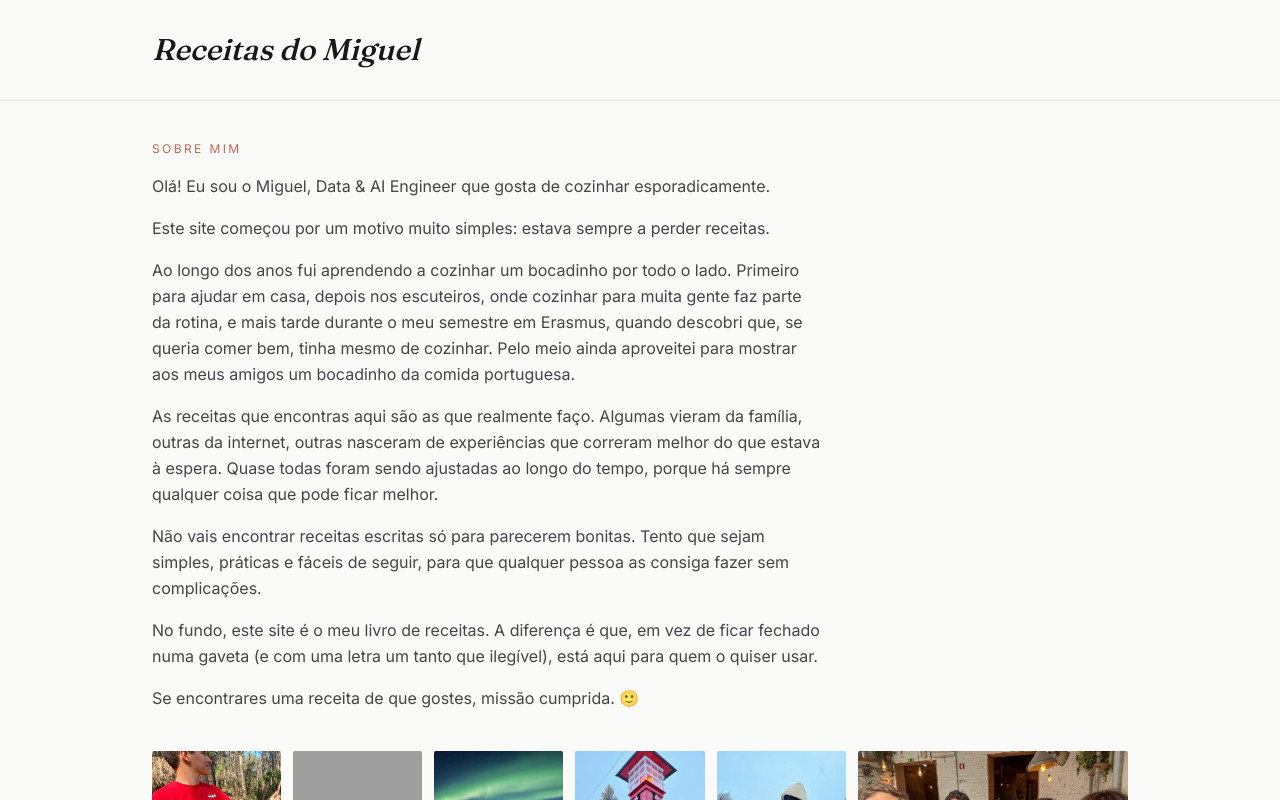
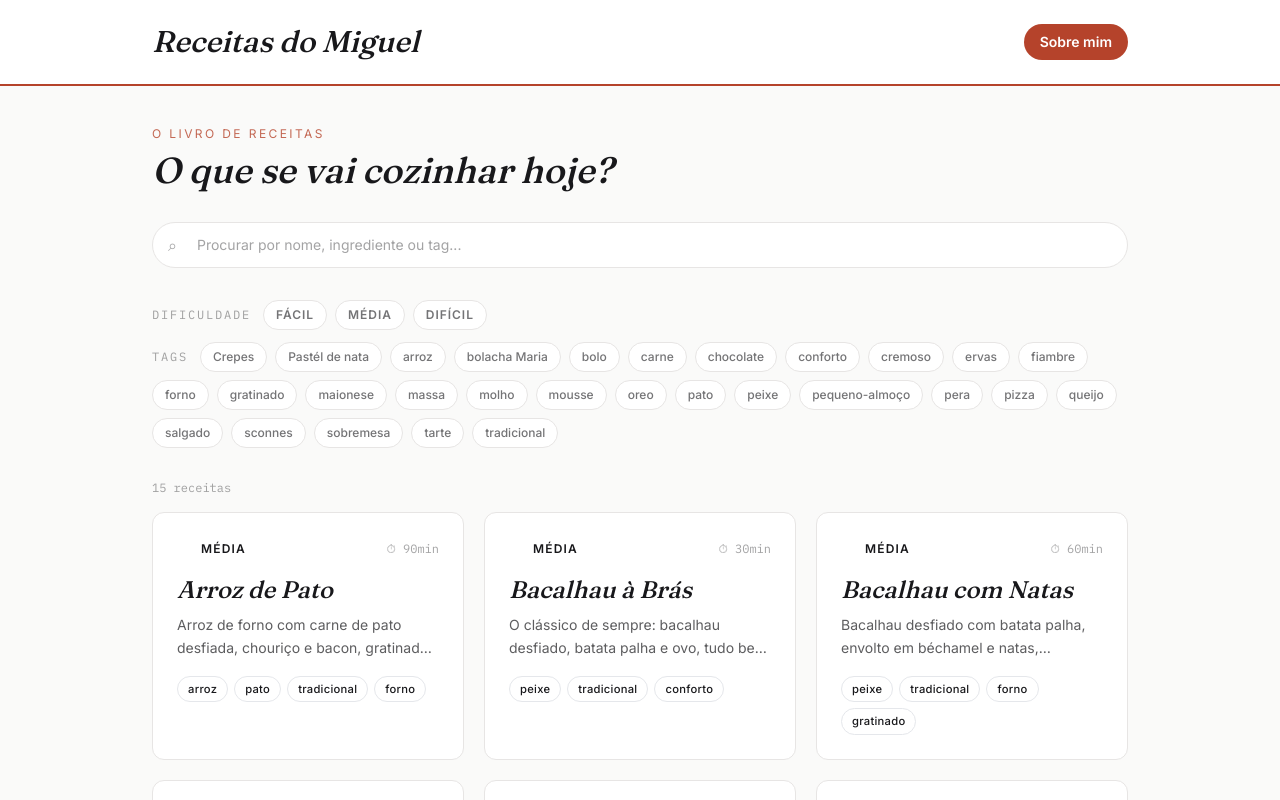
Before and after one commit to MiguelAlves27/Receitas, a Next.js app: page / in a window 1280 px wide. Shown: the top 800 px of the page. Built offline with nearby package versions, Linux system fonts and the light colour scheme; grey boxes are pictures that could not be loaded.

Commit message:
Fix: layout and filters

```diff
--- a/app/layout.js
+++ b/app/layout.js
@@ -1,4 +1,5 @@
 import { Fraunces, Inter, IBM_Plex_Mono } from 'next/font/google';
+import Link from 'next/link';
 import './globals.css';
 
 const fraunces = Fraunces({
@@ -29,13 +30,19 @@ export default function RootLayout({ children }) {
   return (
     <html lang="pt-PT" className={`${fraunces.variable} ${inter.variable} ${plexMono.variable}`}>
       <body className="font-body text-ink min-h-screen bg-paper">
-        <header className="border-b border-line">
-          <div className="max-w-5xl mx-auto px-6 py-8 flex items-center justify-between">
-            <a href="/" className="group">
+        <header className="border-b-2 border-accent bg-white">
+          <div className="max-w-5xl mx-auto px-6 py-6 flex items-center justify-between">
+            <Link href="/" className="group">
               <h1 className="font-display italic text-2xl md:text-3xl text-ink group-hover:text-accent transition-colors">
                 Receitas do Miguel
               </h1>
-            </a>
+            </Link>
+            <Link
+              href="/sobre"
+              className="text-sm font-semibold text-white bg-accent hover:bg-accentDark rounded-full px-4 py-2 transition-colors"
+            >
+              Sobre mim
+            </Link>
           </div>
         </header>
         <main className="max-w-5xl mx-auto px-6 py-10">{children}</main>
--- a/app/page.js
+++ b/app/page.js
@@ -1,13 +1,18 @@
-import About from '../components/About';
-import RecipeCard from '../components/RecipeCard';
-import { getAllRecipes } from '../lib/recipes';
+import RecipesExplorer from '../components/RecipesExplorer';
+import { getAllRecipes, getAllTags } from '../lib/recipes';
 
 export default function HomePage() {
   const recipes = getAllRecipes();
+  const allTags = getAllTags();
 
   return (
     <div>
-      <About />
+      <div className="mb-8">
+        <p className="text-xs tracking-[0.2em] uppercase text-accent/80 mb-2">o livro de receitas</p>
+        <h1 className="font-display italic text-3xl md:text-4xl text-ink">
+          O que se vai cozinhar hoje?
+        </h1>
+      </div>
 
       {recipes.length === 0 ? (
         <p className="text-ink/50 italic">
@@ -15,11 +20,7 @@ export default function HomePage() {
           <code className="font-mono">data/receitas</code> para começares.
         </p>
       ) : (
-        <div className="grid grid-cols-1 sm:grid-cols-2 lg:grid-cols-3 gap-5">
-          {recipes.map((recipe) => (
-            <RecipeCard key={recipe.slug} recipe={recipe} />
-          ))}
-        </div>
+        <RecipesExplorer recipes={recipes} allTags={allTags} />
       )}
     </div>
   );
--- /dev/null
+++ b/app/sobre/page.js
@@ -0,0 +1,9 @@
+import About from '../../components/About';
+
+export const metadata = {
+  title: 'Sobre mim — Receitas do Miguel',
+};
+
+export default function SobrePage() {
+  return <About />;
+}
--- a/components/About.js
+++ b/components/About.js
@@ -51,7 +51,7 @@ const photos = [
 
 export default function About() {
   return (
-    <section className="mb-14 pb-14 border-b border-line">
+    <section>
       <p className="text-xs tracking-[0.2em] uppercase text-accent/80 mb-4">sobre mim</p>
 
       <div className="max-w-2xl text-ink/80 leading-relaxed space-y-4 mb-10">
--- /dev/null
+++ b/components/DifficultyBadge.js
@@ -0,0 +1,14 @@
+import { difficultyColor } from '../lib/colors';
+
+export default function DifficultyBadge({ difficulty }) {
+  const label = difficulty || 'fácil';
+  const color = difficultyColor(label);
+  return (
+    <span
+      className={`inline-flex items-center gap-1.5 text-xs font-semibold uppercase tracking-[0.1em] rounded-full px-3 py-1 ${color.bg} ${color.text}`}
+    >
+      <span className={`h-1.5 w-1.5 rounded-full ${color.dot}`} />
+      {label}
+    </span>
+  );
+}
--- a/components/RecipeCard.js
+++ b/components/RecipeCard.js
@@ -1,22 +1,31 @@
 import Link from 'next/link';
 import Tag from './Tag';
+import DifficultyBadge from './DifficultyBadge';
+import { difficultyColor } from '../lib/colors';
 
 export default function RecipeCard({ recipe }) {
+  const accentDot = difficultyColor(recipe.difficulty || 'fácil').dot;
+
   return (
     <Link
       href={`/receitas/${recipe.slug}`}
-      className="group block bg-white border border-line rounded-sm p-5 relative hover:border-accent/40 hover:shadow-sm transition-all duration-150"
+      className="group block bg-white border border-line rounded-xl p-6 relative overflow-hidden hover:border-transparent hover:-translate-y-0.5 hover:shadow-lg transition-all duration-200"
     >
-      <span className="absolute top-3 right-3 font-mono text-[0.65rem] text-ink/40">
-        {String(recipe.prepTime).padStart(2, '0')}min
-      </span>
-      <p className="text-xs uppercase tracking-[0.15em] text-accent mb-1">
-        {recipe.difficulty || 'fácil'}
-      </p>
-      <h2 className="font-display text-xl text-ink group-hover:text-accent transition-colors mb-2 pr-14">
+      <span className={`absolute top-0 left-0 h-1.5 w-full ${accentDot}`} />
+
+      <div className="flex items-start justify-between gap-3 mb-3">
+        <DifficultyBadge difficulty={recipe.difficulty} />
+        <span className="font-mono text-xs text-ink/40 whitespace-nowrap pt-1">
+          ⏱ {recipe.prepTime}min
+        </span>
+      </div>
+
+      <h2 className="font-display italic text-2xl text-ink group-hover:text-accent transition-colors mb-2 leading-snug">
         {recipe.title}
       </h2>
-      <p className="text-sm text-ink/70 mb-4 leading-relaxed">{recipe.description}</p>
+      <p className="text-sm text-ink/70 mb-4 leading-relaxed line-clamp-2">
+        {recipe.description}
+      </p>
       <div className="flex flex-wrap gap-1.5">
         {(recipe.tags || []).map((tag) => (
           <Tag key={tag}>{tag}</Tag>
--- /dev/null
+++ b/components/RecipesExplorer.js
@@ -0,0 +1,144 @@
+'use client';
+
+import { useMemo, useState } from 'react';
+import RecipeCard from './RecipeCard';
+import { ALL_DIFFICULTIES, tagColor } from '../lib/colors';
+
+function normalize(text) {
+  return text
+    .normalize('NFD')
+    .replace(/[̀-ͯ]/g, '')
+    .toLowerCase();
+}
+
+export default function RecipesExplorer({ recipes, allTags }) {
+  const [query, setQuery] = useState('');
+  const [activeTags, setActiveTags] = useState([]);
+  const [activeDifficulty, setActiveDifficulty] = useState(null);
+
+  const filtered = useMemo(() => {
+    const q = normalize(query.trim());
+
+    return recipes.filter((recipe) => {
+      if (activeDifficulty && (recipe.difficulty || 'fácil') !== activeDifficulty) {
+        return false;
+      }
+      if (activeTags.length > 0) {
+        const recipeTags = recipe.tags || [];
+        const hasAllTags = activeTags.every((tag) => recipeTags.includes(tag));
+        if (!hasAllTags) return false;
+      }
+      if (q) {
+        const haystack = normalize(
+          [recipe.title, recipe.description, ...(recipe.tags || [])].join(' ')
+        );
+        if (!haystack.includes(q)) return false;
+      }
+      return true;
+    });
+  }, [recipes, query, activeTags, activeDifficulty]);
+
+  function toggleTag(tag) {
+    setActiveTags((prev) =>
+      prev.includes(tag) ? prev.filter((t) => t !== tag) : [...prev, tag]
+    );
+  }
+
+  function toggleDifficulty(difficulty) {
+    setActiveDifficulty((prev) => (prev === difficulty ? null : difficulty));
+  }
+
+  function clearFilters() {
+    setQuery('');
+    setActiveTags([]);
+    setActiveDifficulty(null);
+  }
+
+  const hasActiveFilters = query || activeTags.length > 0 || activeDifficulty;
+
+  return (
+    <div>
+      <div className="mb-8">
+        <div className="relative">
+          <span className="absolute left-4 top-1/2 -translate-y-1/2 text-ink/40">⌕</span>
+          <input
+            type="search"
+            value={query}
+            onChange={(e) => setQuery(e.target.value)}
+            placeholder="Procurar por nome, ingrediente ou tag..."
+            className="w-full bg-white border border-line rounded-full pl-11 pr-5 py-3 text-sm text-ink placeholder:text-ink/40 focus:outline-none focus:border-accent/50 focus:ring-2 focus:ring-accent/20 transition-shadow"
+          />
+        </div>
+      </div>
+
+      <div className="flex flex-wrap items-center gap-2 mb-3">
+        <span className="text-xs uppercase tracking-[0.15em] text-ink/40 font-mono mr-1">
+          dificuldade
+        </span>
+        {ALL_DIFFICULTIES.map((difficulty) => (
+          <button
+            key={difficulty}
+            type="button"
+            onClick={() => toggleDifficulty(difficulty)}
+            className={`text-xs font-semibold uppercase tracking-[0.08em] rounded-full px-3 py-1.5 border transition-colors ${
+              activeDifficulty === difficulty
+                ? 'bg-accent text-white border-accent'
+                : 'bg-white text-ink/60 border-line hover:border-accent/40'
+            }`}
+          >
+            {difficulty}
+          </button>
+        ))}
+      </div>
+
+      <div className="flex flex-wrap items-center gap-2 mb-8">
+        <span className="text-xs uppercase tracking-[0.15em] text-ink/40 font-mono mr-1">
+          tags
+        </span>
+        {allTags.map((tag) => {
+          const active = activeTags.includes(tag);
+          const color = tagColor(tag);
+          return (
+            <button
+              key={tag}
+              type="button"
+              onClick={() => toggleTag(tag)}
+              className={`text-xs font-medium rounded-full px-3 py-1.5 border transition-colors ${
+                active
+                  ? `${color.bg} ${color.text} ${color.border} ring-1 ring-inset ring-current`
+                  : 'bg-white text-ink/60 border-line hover:border-ink/30'
+              }`}
+            >
+              {tag}
+            </button>
+          );
+        })}
+        {hasActiveFilters && (
+          <button
+            type="button"
+            onClick={clearFilters}
+            className="text-xs font-medium text-accent hover:underline ml-1"
+          >
+            limpar filtros
+          </button>
+        )}
+      </div>
+
+      <p className="text-xs font-mono text-ink/40 mb-4">
+        {filtered.length} {filtered.length === 1 ? 'receita' : 'receitas'}
+      </p>
+
+      {filtered.length === 0 ? (
+        <p className="text-ink/50 italic py-10 text-center">
+          Não encontrei nenhuma receita com esses filtros.
+        </p>
+      ) : (
+        <div className="grid grid-cols-1 sm:grid-cols-2 lg:grid-cols-3 gap-5">
+          {filtered.map((recipe) => (
+            <RecipeCard key={recipe.slug} recipe={recipe} />
+          ))}
+        </div>
+      )}
+    </div>
+  );
+}
--- a/components/Tag.js
+++ b/components/Tag.js
@@ -1,6 +1,11 @@
+import { tagColor } from '../lib/colors';
+
 export default function Tag({ children }) {
+  const color = tagColor(children);
   return (
-    <span className="inline-block text-[0.65rem] tracking-wide uppercase font-medium text-ink/60 border border-line rounded-full px-2.5 py-0.5">
+    <span
+      className={`inline-block text-[0.7rem] tracking-wide font-medium rounded-full px-2.5 py-1 border ${color.bg} ${color.text} ${color.border}`}
+    >
       {children}
     </span>
   );
--- /dev/null
+++ b/lib/colors.js
@@ -0,0 +1,32 @@
+// Paleta de cores por tag/dificuldade, mantida aqui para o Tailwind JIT
+// conseguir encontrar as classes literais (não podem ser construídas em runtime).
+
+const TAG_PALETTE = [
+  { bg: 'bg-accentSoft', text: 'text-accentDark', border: 'border-accent/30' },
+  { bg: 'bg-sageSoft', text: 'text-sageDark', border: 'border-sage/30' },
+  { bg: 'bg-amberSoft', text: 'text-amberDark', border: 'border-amber/30' },
+  { bg: 'bg-oceanSoft', text: 'text-ocean', border: 'border-ocean/30' },
+  { bg: 'bg-plumSoft', text: 'text-plum', border: 'border-plum/30' },
+];
+
+export function tagColor(tag) {
+  let hash = 0;
+  for (let i = 0; i < tag.length; i++) {
+    hash = (hash * 31 + tag.charCodeAt(i)) >>> 0;
+  }
+  return TAG_PALETTE[hash % TAG_PALETTE.length];
+}
+
+const DIFFICULTY_PALETTE = {
+  'fácil': { bg: 'bg-sageSoft', text: 'text-sageDark', dot: 'bg-sage' },
+  'média': { bg: 'bg-amberSoft', text: 'text-amberDark', dot: 'bg-amber' },
+  'difícil': { bg: 'bg-accentSoft', text: 'text-accentDark', dot: 'bg-accent' },
+};
+
+const DEFAULT_DIFFICULTY = { bg: 'bg-line', text: 'text-ink/60', dot: 'bg-ink/40' };
+
+export function difficultyColor(difficulty) {
+  return DIFFICULTY_PALETTE[difficulty] || DEFAULT_DIFFICULTY;
+}
+
+export const ALL_DIFFICULTIES = ['fácil', 'média', 'difícil'];
```
Also changed, not shown: app/receitas/[slug]/page.js (+12 -8 lines), tailwind.config.js (+20 -4 lines).
